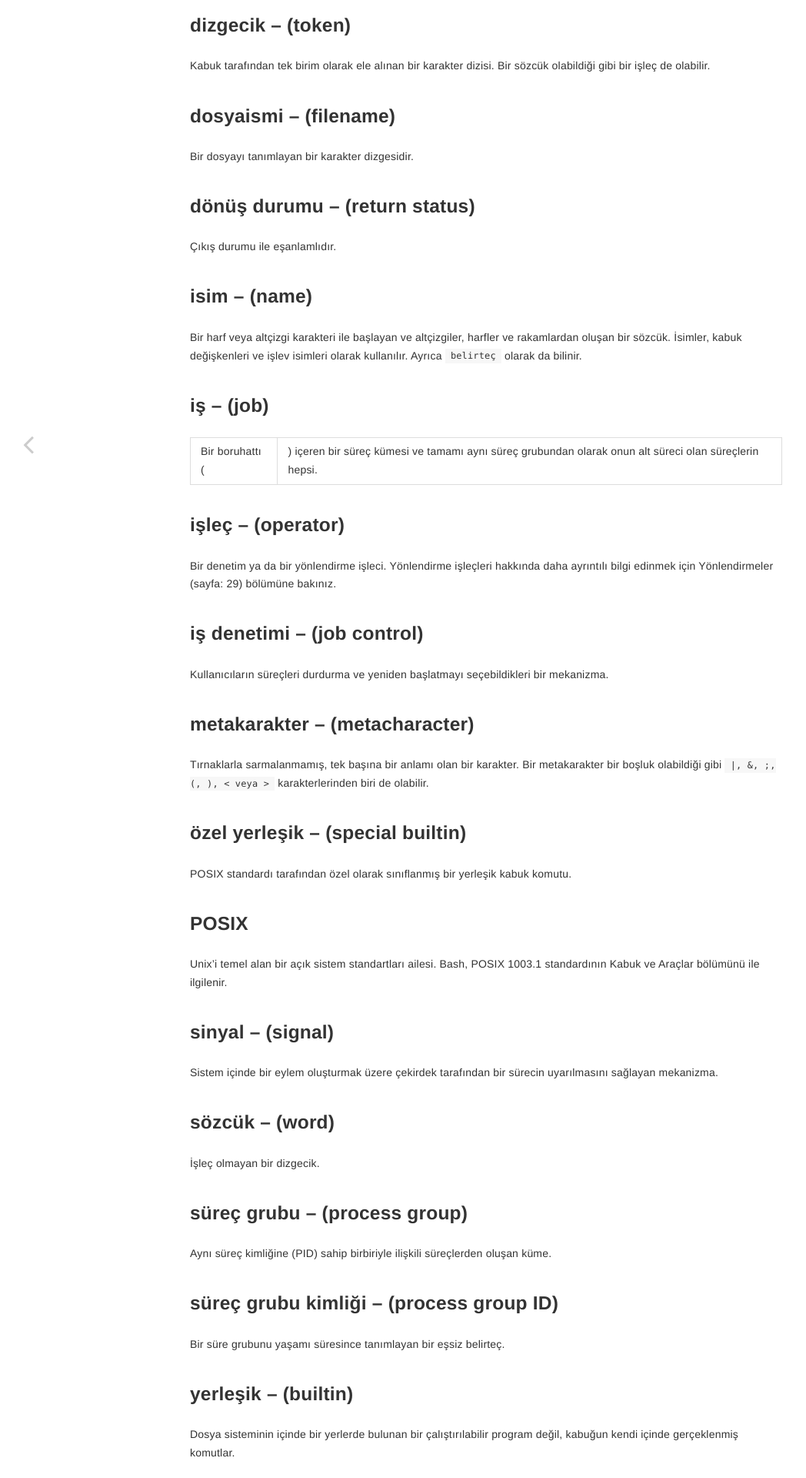
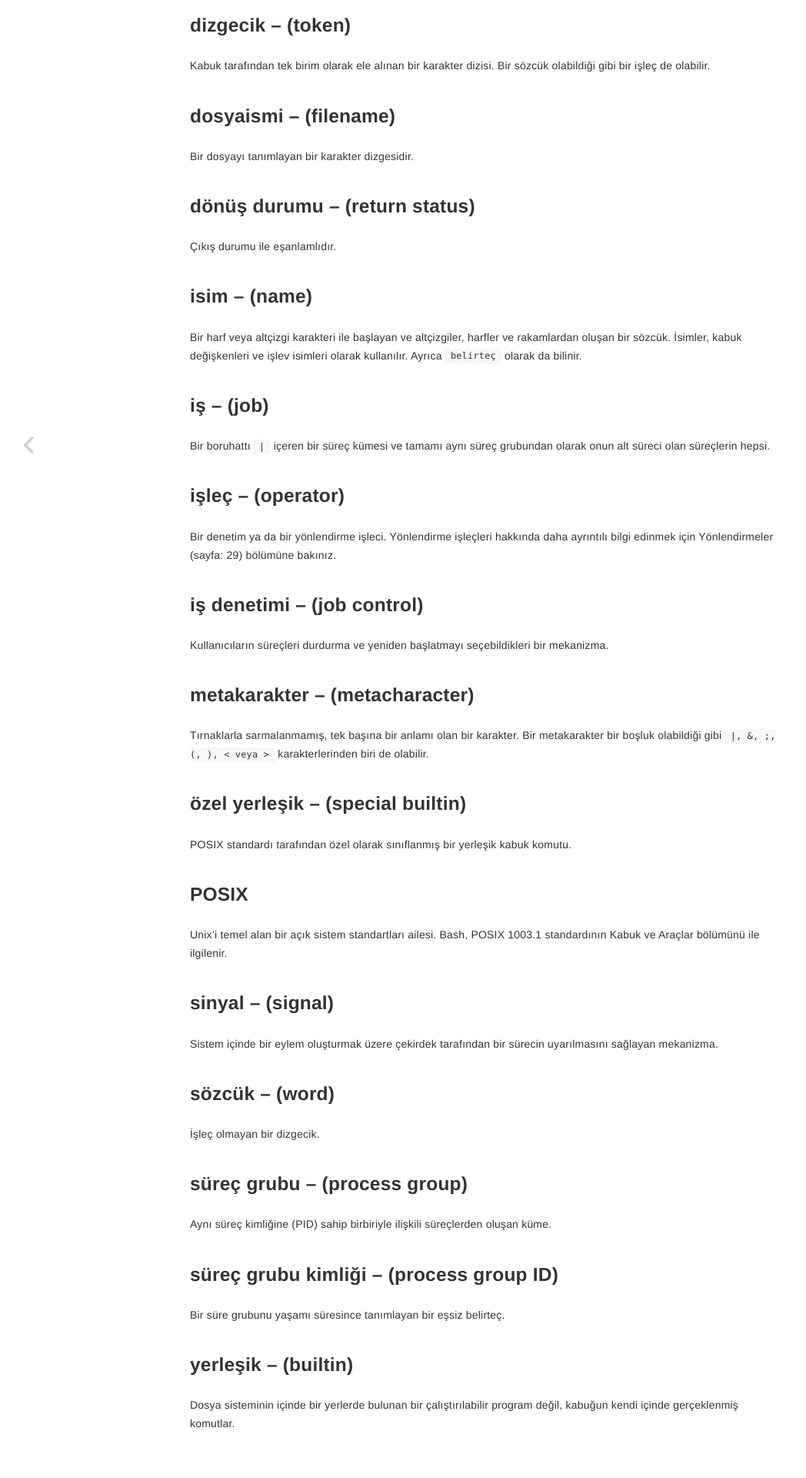
Before and after one commit to yucellmustafa/bash, a Jekyll site: the page built from _posts/2022-05-09-terimler.md, in a window 1280 px wide. Shown: the part 867-2787 px from the top of the page at 77% size, without its empty margins (8-1056 px from the left). Built offline with Jekyll 4.4.1, drawn with Linux system fonts in a browser that asks for light colours.

Commit message:
fix typo

```diff
--- a/_posts/2022-05-09-terimler.md
+++ b/_posts/2022-05-09-terimler.md
@@ -47,7 +47,7 @@ Bir harf veya altçizgi karakteri ile başlayan ve altçizgiler, harfler ve raka
 
 ## iş – (job)
 
-Bir boruhattı (|) içeren bir süreç kümesi ve tamamı aynı süreç grubundan olarak onun alt süreci olan süreçlerin hepsi.
+Bir boruhattı `|` içeren bir süreç kümesi ve tamamı aynı süreç grubundan olarak onun alt süreci olan süreçlerin hepsi.
 
 ## işleç – (operator)
 
```
